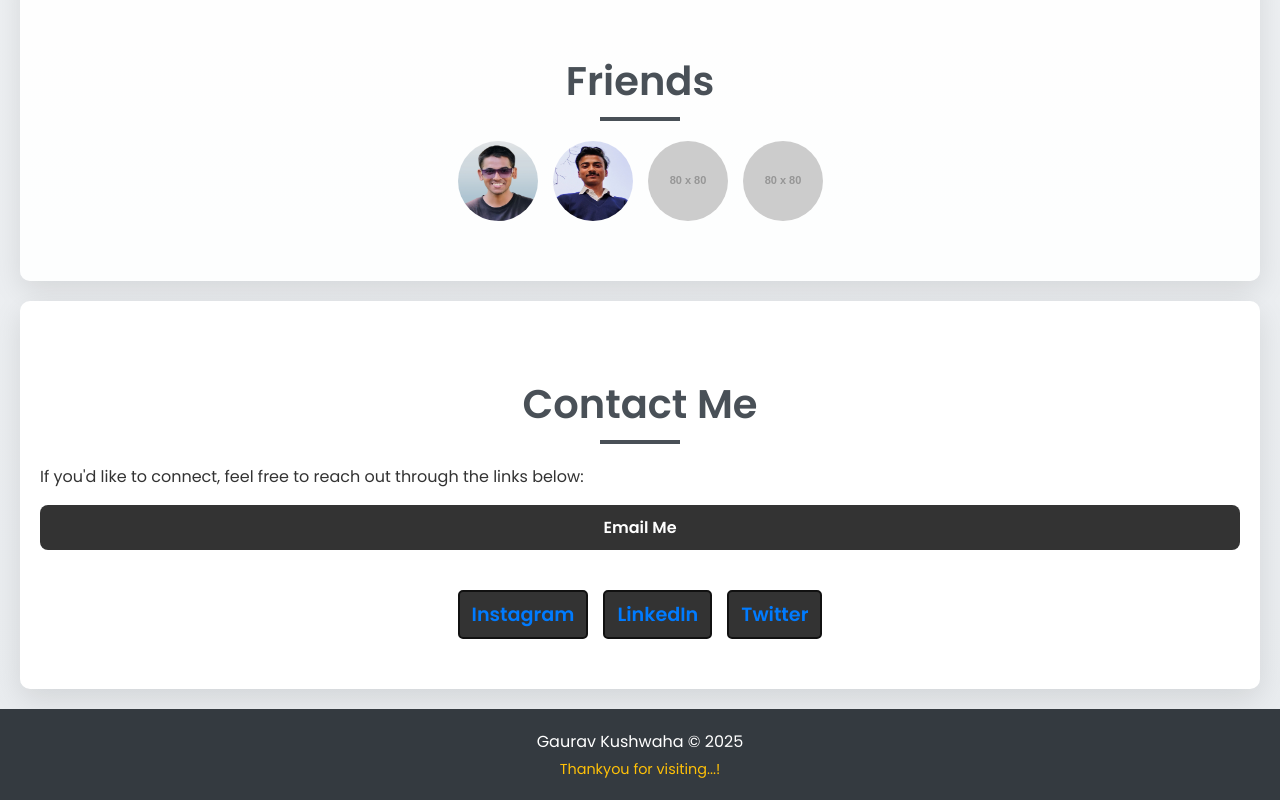
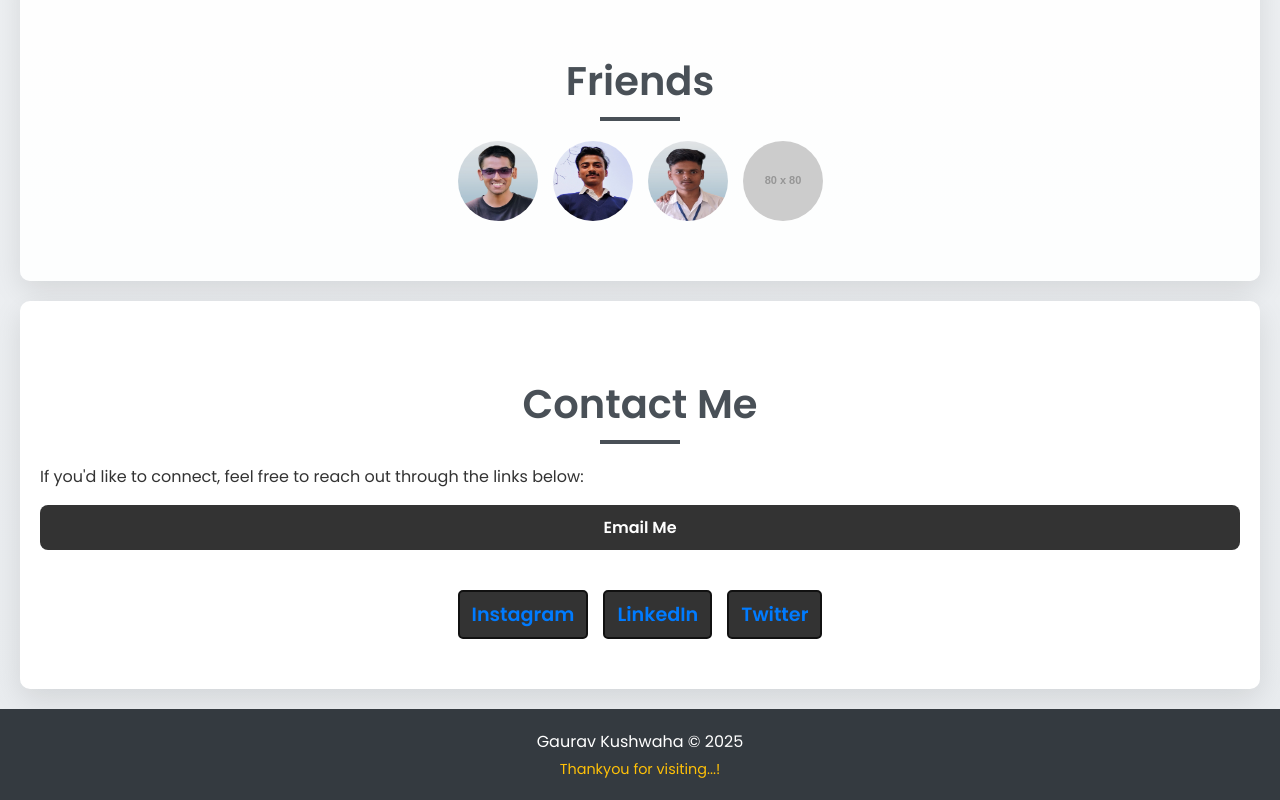
Before and after one commit to Gonics/Full-masti, a plain HTML site: page index.html in a window 1280 px wide. Shown: the part 2053-2853 px from the top of the page. Drawn offline with Linux system fonts and the light colour scheme; placeholder pictures from the web are drawn by us.

Commit message:
Update index.html

```diff
--- a/index.html
+++ b/index.html
@@ -374,7 +374,7 @@
     <div class="friend-images">
         <img src="IMG_20240730_134827203_HDR_AE_2__1_-removebg-preview.png" alt="Friend 1">
         <img src="IMG_20241227_130431088_HDR_AE~2.jpg" alt="Friend 2">
-        <img src="https://via.placeholder.com/80" alt="Friend 3">
+        <img src="PXL_20230413_072706833__1_-removebg-preview.png" alt="Friend 3">
         <img src="https://via.placeholder.com/80" alt="Friend 4">
     </div>
 </section>
```
